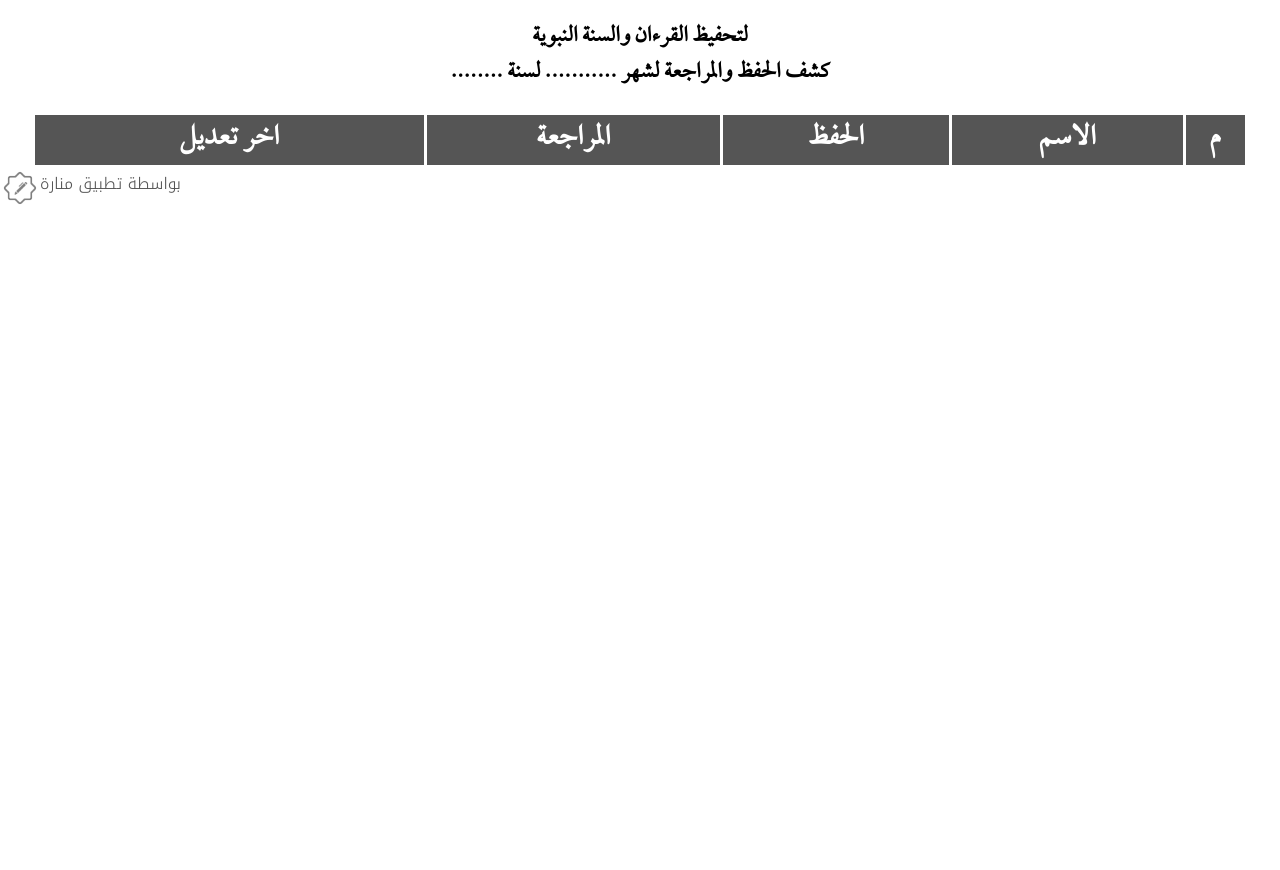
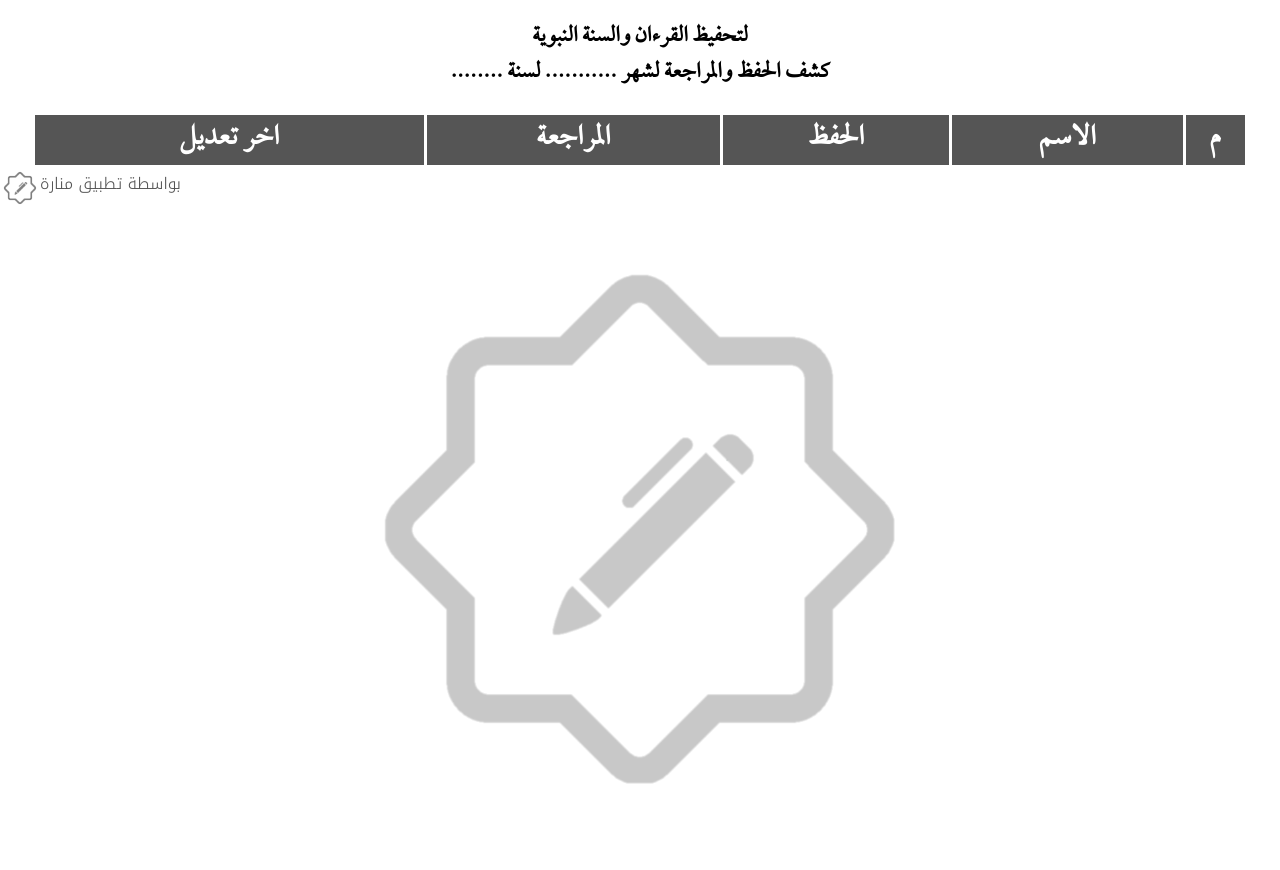
Before and after one commit to manara-app/reports, a plain HTML site: page index.html in a window 1280 px wide. Before the commit the page ends 800 px from the top, so only its background shows below. Drawn offline with Linux system fonts and the light colour scheme; no server answers.

Commit message:
Update index.html

```diff
--- a/index.html
+++ b/index.html
@@ -66,6 +66,13 @@
                         display: none;
                     }
                 }
+                .pageWaterMark{
+                    opacity: 0.3;
+                    width: 100%; height: 100%;
+                    top:0px;left:0px;
+                    text-align: center;
+                    z-index: 3;
+                }
             </style>
             <link rel="stylesheet" href="style.css">
             <center>
@@ -97,11 +104,18 @@
         <a id="link" style="display: none;">
 
         </a>
+        <div class="watermark">
+            <img src="img/logo_icon_modern2.png" style="width: 40px; margin: 0px; filter: brightness(0.5);">
+            بواسطة تطبيق منارة
+        </div>
     </center>
-    <div class="watermark">
-        <img src="img/logo_icon_modern2.png" style="width: 40px; margin: 0px; filter: brightness(0.5);">
-        بواسطة تطبيق منارة
-    </div>
+    <table class="pageWaterMark">
+        <tr>
+            <td>
+                <img src="img/logo_icon_modern2.png" style="filter: brightness(0.3); width: 50%">
+            </td>
+        </tr>
+    </table>
 </body>
 </html>
 
```
